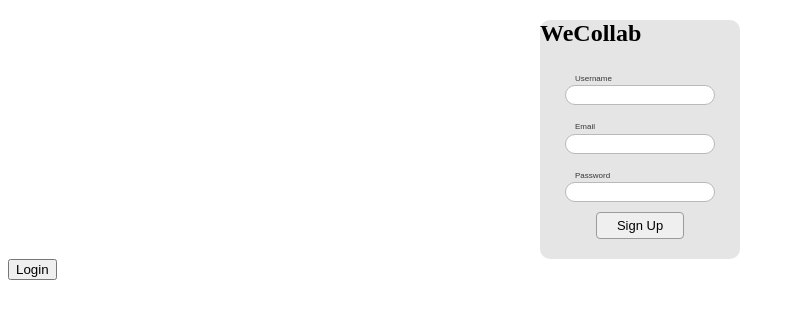
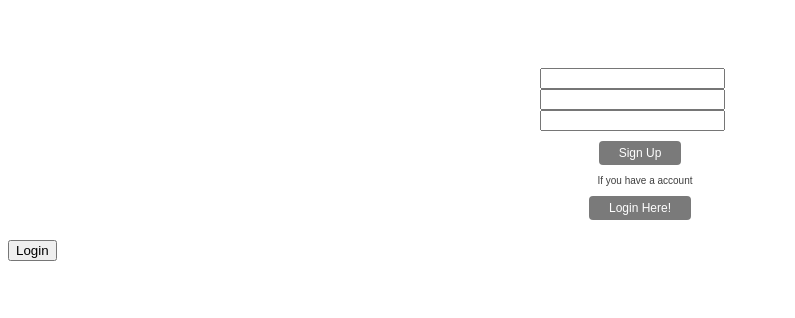
Before and after one commit to TecDSX/proyecto-final-tecnicatura-client, a Next.js app: page /register in a window 1280 px wide. Shown: the top 318 px of the page, without its empty margins (0-795 px from the left). Built offline with nearby package versions, Linux system fonts and the light colour scheme.

Commit message:
fix style in RegisterForm

```diff
--- a/src/components/RegisterForm/RegisterForm.scss
+++ b/src/components/RegisterForm/RegisterForm.scss
@@ -1,58 +1,25 @@
 .register-box {
   position: relative;
+  top: 30%;
   width: 200px;
   height: max-content;
   padding-bottom: 10px;
   margin: auto;
-  background-color: rgba(128, 128, 128, 0.205);
+  background-color: rgba(255, 255, 255, 0.479);
   border-radius: 10px;
   &__title {
     position: relative;
     text-align: center;
     top: 10px;
-    color: rgb(85, 85, 85);
-    font-family: 'Inter', Arial, sans-serif;
+    color: rgb(255, 255, 255);
+    font-family: "DejaVu Sans Mono", monospace;
+    font-weight: 5;
   }
-  .text-field {
-    position: relative;
-    width: 150px;
-    margin: auto;
-    margin-bottom: 10px;
-    label {
-      font-size: 8px;
-      color: rgb(54, 54, 54);
-      margin-left: 10px;
-      font-family: Arial, Helvetica, sans-serif;
-    }
-    input {
-      width: 133px;
-      height: 8px;
-      outline: none;
-      border-style: solid;
-      border-radius: 12px;
-      border-width: 1px;
-      border-color: grey;
-      padding: 5px;
-      padding-left: 10px;
-      font-size: 10px;
-      border: 1px solid rgb(185, 185, 185);
-    }
-    input:focus {
-      border-color: rgb(36, 36, 36);
-    }
-  }
-  .button-holder {
-    margin: 10px;
+  .login-label {
+    font-size: 10px;
+    color: rgb(63, 63, 63);
+    margin-left: 10px;
+    font-family: Arial, Helvetica, sans-serif;
     text-align: center;
-    button {
-      border-radius: 4px;
-      border: 1px solid rgb(156, 155, 155);
-      font-size: 13px;
-      padding: 5px 20px 5px 20px;
-    }
-    button:hover {
-      border-style: solid;
-      border-color: rgb(36, 36, 36);
-    }
   }
 }
--- a/src/components/RegisterForm/index.tsx
+++ b/src/components/RegisterForm/index.tsx
@@ -2,6 +2,7 @@
 import './RegisterForm.scss';
 import { FormContext } from '../../contexts/FormContext';
 import { TextField } from '../Textfield';
+import { Button } from '../Button';
 export const RegisterForm = () => {
   const {
     // @ts-ignore
@@ -10,31 +11,38 @@
   } = useContext(FormContext);
   return (
     <div className="register-box">
-      <h2 className="login-box__title">WeCollab</h2>
+      <h2 className="register-box__title">WeCollab</h2>
       <TextField
         name="username"
+        error="This field is required"
         type="text"
-        text="Username"
+        label="Username"
         value={username}
         onChange={onChange}
       />
       <TextField
         name="email"
         type="email"
-        text="Email"
+        label="Email"
         value={email}
         onChange={onChange}
       />
       <TextField
         name="password"
         type="password"
-        text="Password"
+        label="Password"
         value={password}
         onChange={onChange}
       />
-      <div className="button-holder">
-        <button type="submit">Sign Up</button>
-      </div>
+      <Button type="submit" label="Sign Up" onClick={() => {}} />
+      <p className="login-label">If you have a account</p>
+      <Button
+        type="submit"
+        label="Login Here!"
+        onClick={() => {
+          document.location.href = 'login';
+        }}
+      />
     </div>
   );
 };
```
